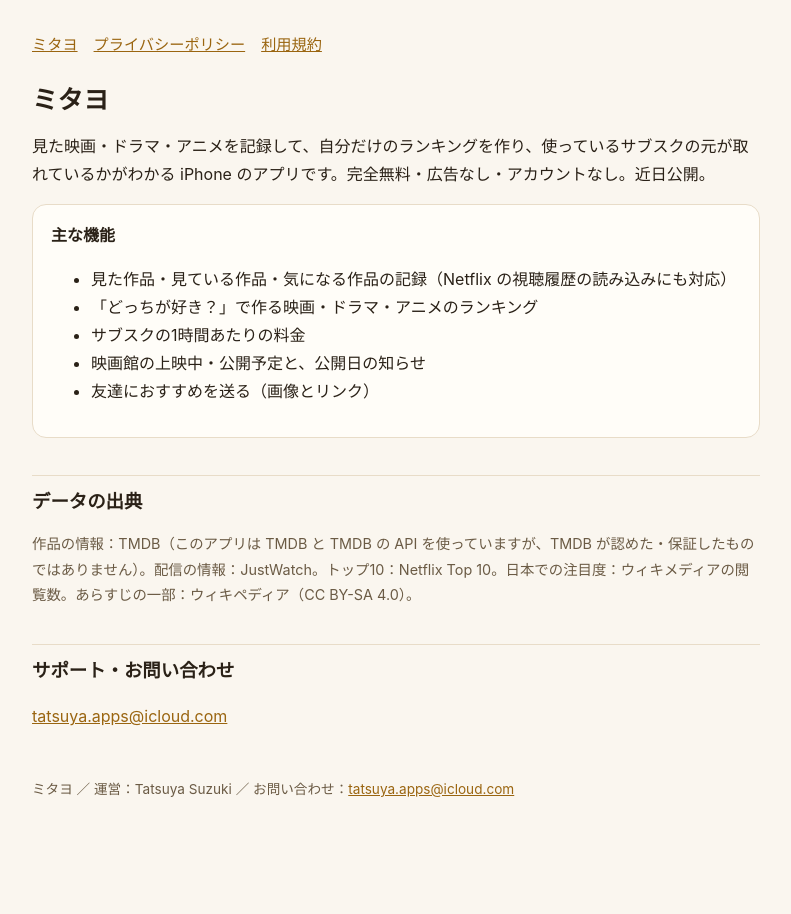
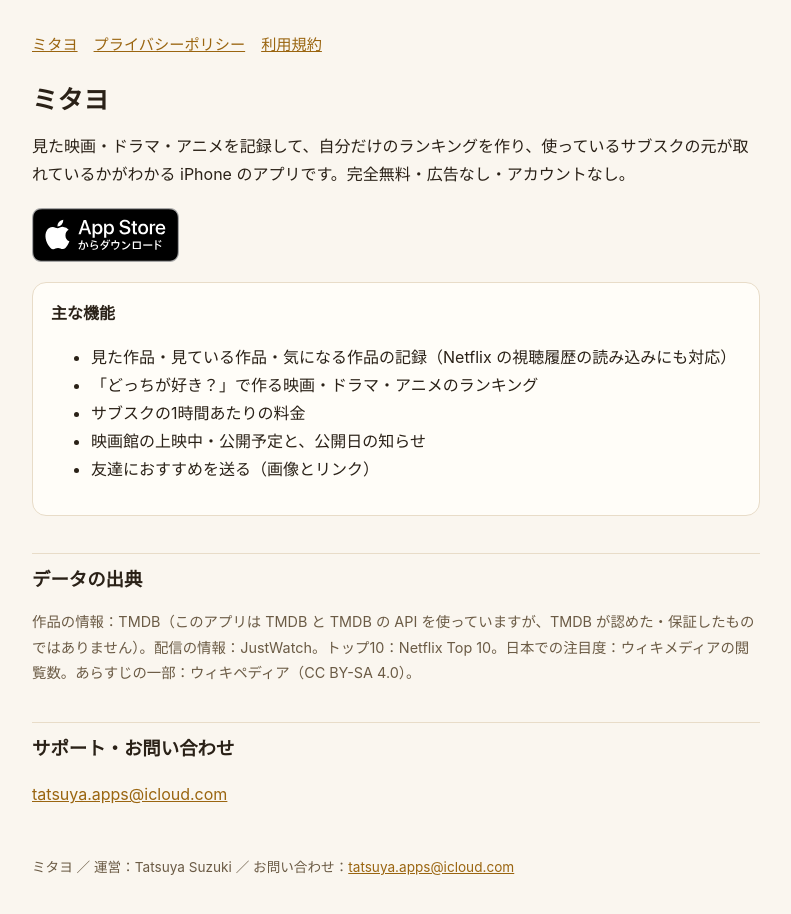
Before and after one commit to tatsuya-apps/tatsuya-apps.github.io, a plain HTML site: page mitana/index.html in a window 1280 px wide. Shown: the whole page, without its empty margins (244-1035 px from the left). Before the commit the page ends 866 px from the top, so only its background shows below. Drawn offline with Linux system fonts and the light colour scheme.

Commit message:
ミタヨのページに App Store のリンク（2026-11-25 リリース）
Co-Authored-By: Claude Opus 5.5 <noreply@anthropic.com>

```diff
--- a/mitana/index.html
+++ b/mitana/index.html
@@ -11,11 +11,14 @@ h1{font-size:1.6rem;line-height:1.3;margin:0 0 8px}h2{font-size:1.15rem;margin:2
 a{color:var(--accent)}.muted{color:var(--muted);font-size:.9rem}
 .card{background:var(--card);border:1px solid var(--line);border-radius:14px;padding:16px 18px;margin:16px 0}
 footer{margin-top:48px;color:var(--muted);font-size:.85rem}
+
+.store{margin:20px 0}.store img{display:block}
 nav{display:flex;gap:16px;flex-wrap:wrap;font-size:.95rem;margin-bottom:24px}
 </style></head><body><main>
 <nav><a href="./">ミタヨ</a><a href="privacy.html">プライバシーポリシー</a><a href="terms.html">利用規約</a></nav>
 <h1>ミタヨ</h1>
-<p>見た映画・ドラマ・アニメを記録して、自分だけのランキングを作り、使っているサブスクの元が取れているかがわかる iPhone のアプリです。完全無料・広告なし・アカウントなし。近日公開。</p>
+<p>見た映画・ドラマ・アニメを記録して、自分だけのランキングを作り、使っているサブスクの元が取れているかがわかる iPhone のアプリです。完全無料・広告なし・アカウントなし。</p>
+<p class="store"><a href="https://apps.apple.com/jp/app/id6838286501"><img src="appstore-badge.svg" alt="App Store からダウンロード" height="54"></a></p>
 <div class="card"><strong>主な機能</strong><ul>
 <li>見た作品・見ている作品・気になる作品の記録（Netflix の視聴履歴の読み込みにも対応）</li>
 <li>「どっちが好き？」で作る映画・ドラマ・アニメのランキング</li>
```
Also changed, not shown: mitana/appstore-badge.svg (added).
